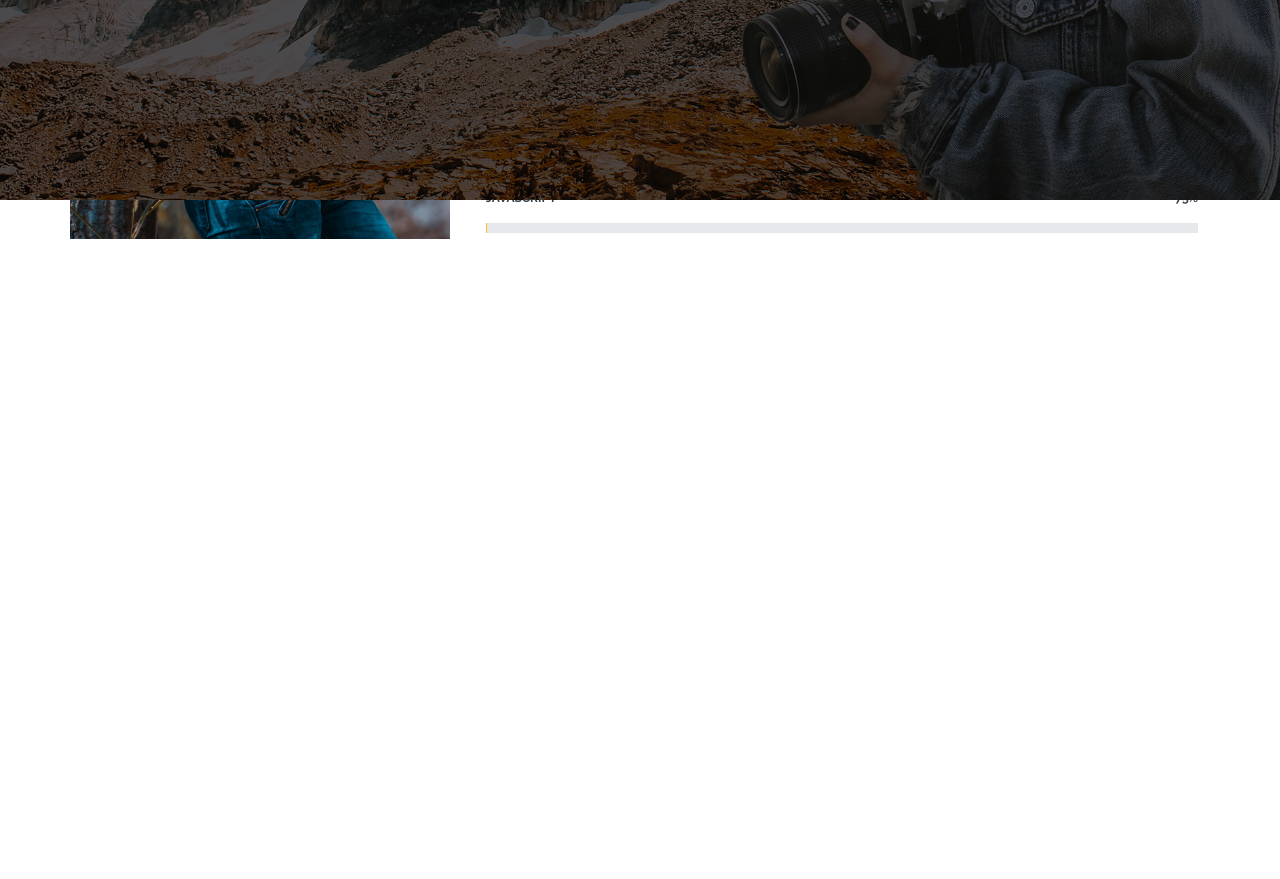
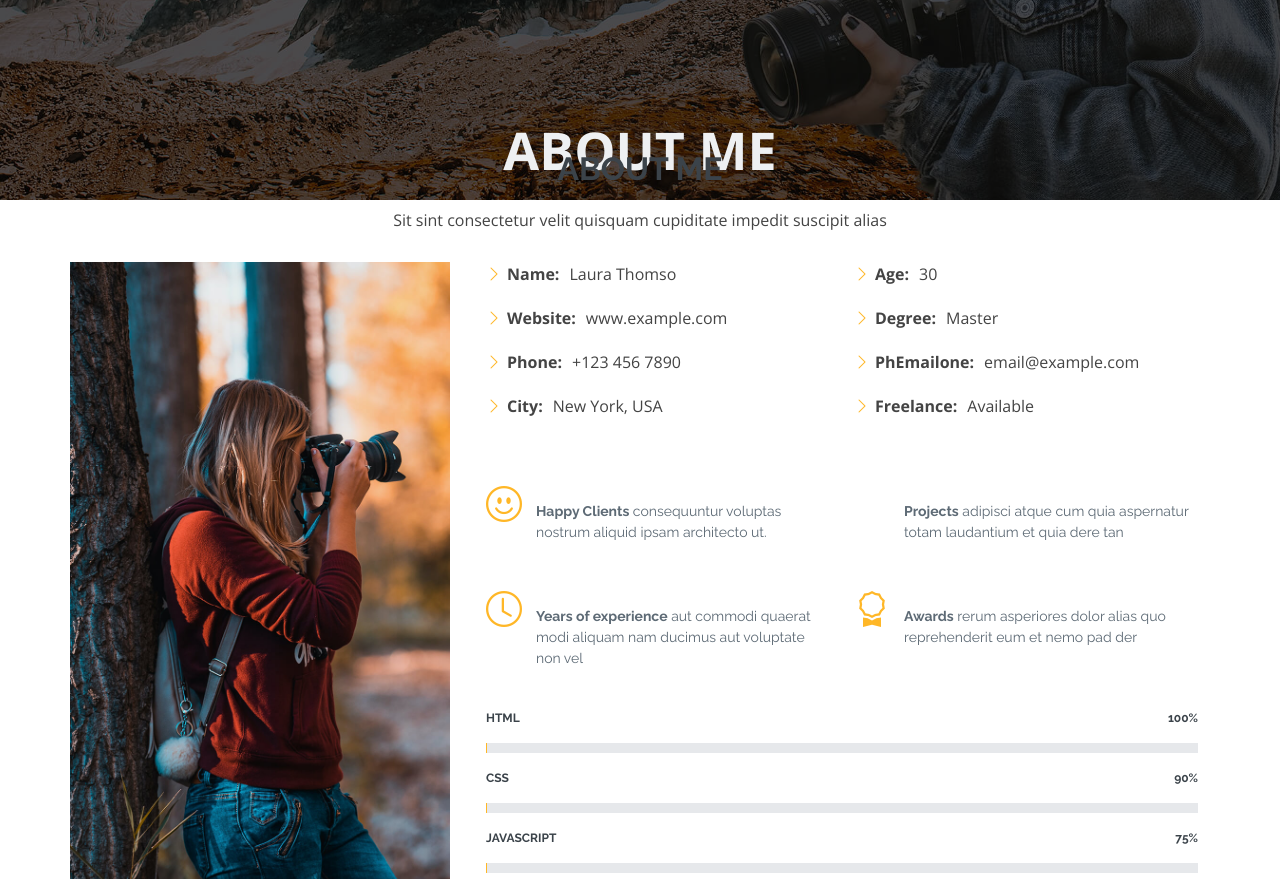
Before and after one commit to Yeasin2021/reacttemplate, a React (Create React App) app: page / in a window 1280 px wide. Shown: the part 600-1479 px from the top of the page. Before the commit the page ends 839 px from the top, so only its background shows below. Built offline with nearby package versions, Linux system fonts and the light colour scheme.

Commit message:
AboutMeComplite

```diff
--- a/src/App.css
+++ b/src/App.css
@@ -538,6 +538,10 @@ section {
 /*--------------------------------------------------------------
 # About Me
 --------------------------------------------------------------*/
+.main{
+  position: relation;
+  margin-top:50%;
+}
 .about .content h3 {
   font-weight: 700;
   font-size: 26px;
--- a/src/App.js
+++ b/src/App.js
@@ -8,7 +8,9 @@ function App() {
   return (
     <div>
       <Header />
+      <div className='main'>
       <AboutMe />
+      </div>
     </div>
   );
 }
--- a/src/components/AboutMe.js
+++ b/src/components/AboutMe.js
@@ -2,7 +2,7 @@ import React from 'react'
 
 const AboutMe = () => {
   return (
-    <div className='main'>
+    <div>
       <div id="about" className="about">
       <div className="container">
 
```
